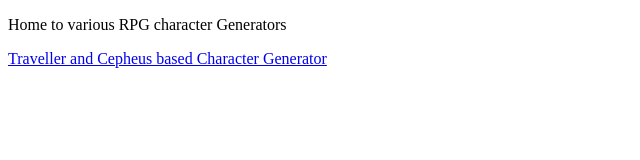
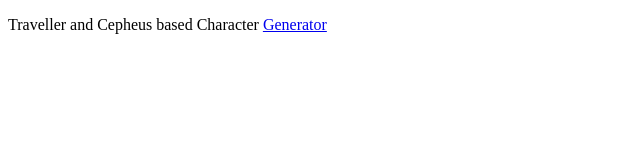
Before and after one commit to characterobscura/traveller, a website: page index.html in a window 1280 px wide. Shown: the whole page, without its empty margins (0-640 px from the left). Drawn offline with Linux system fonts and the light colour scheme.

Commit message:
Update index.html

```diff
--- a/index.html
+++ b/index.html
@@ -4,9 +4,9 @@
     <title>Welcome to Character Obscura</title>
   </head>
   <body>
-    <p>Home to various RPG character Generators</p>
 
-    <a href="https://characterobscura.github.io/traveller/travellercharactergenerator.html">Traveller and Cepheus based Character Generator</a>
+
+    <p>Traveller and Cepheus based Character <a href="https://characterobscura.github.io/traveller/travellercharactergenerator.html">Generator</a></p>
 
   </body>
 </html>
```
